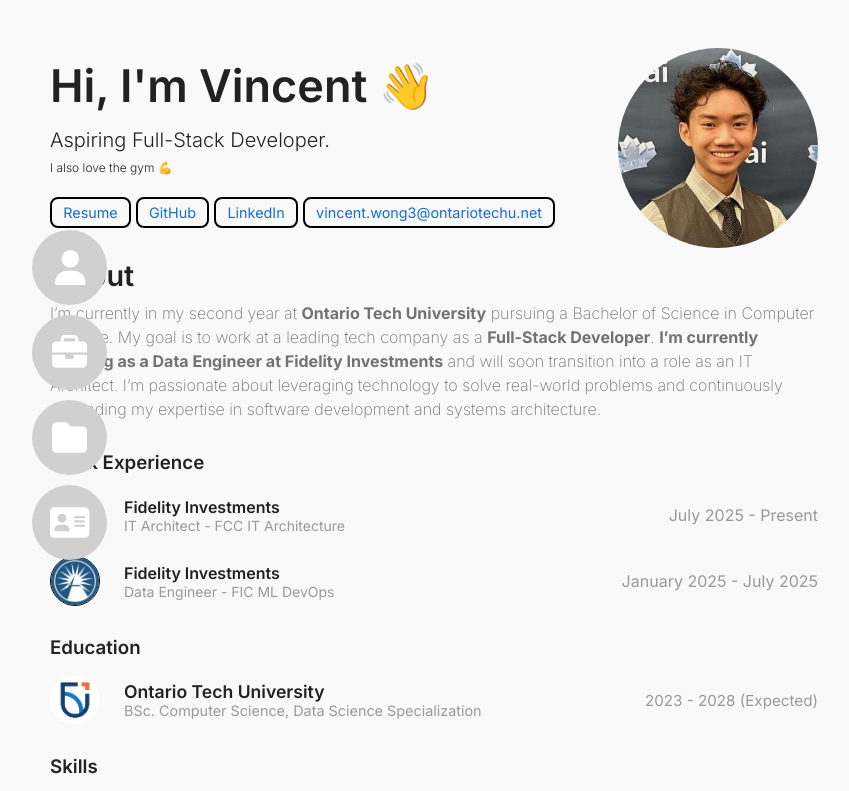
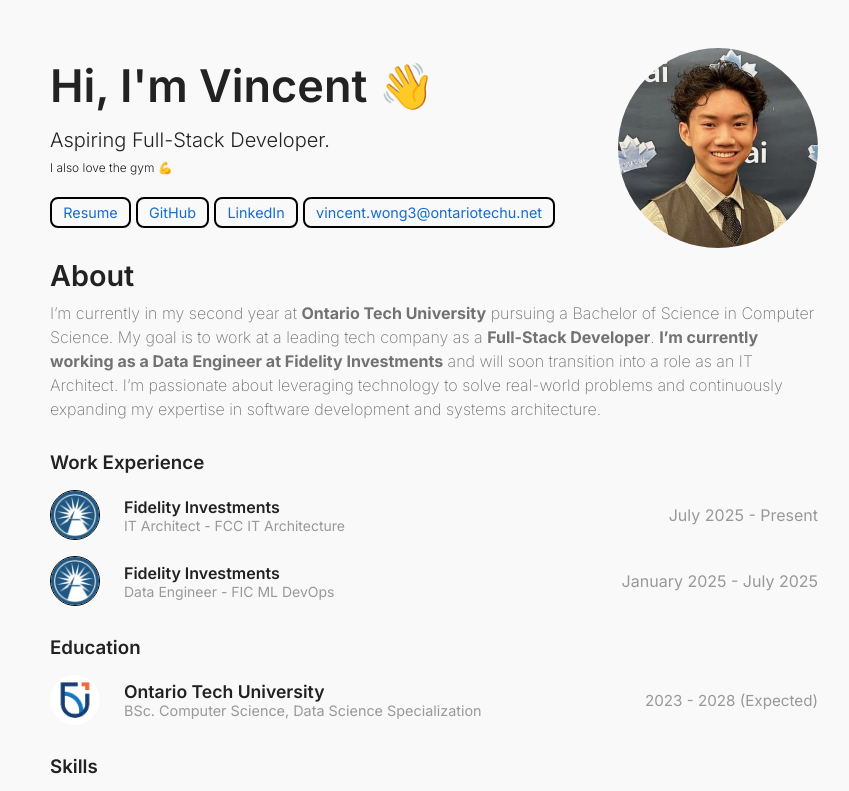
Before and after one commit to VinceKLW/personal-portfolio, a React (Vite) app: page / in a window 1280 px wide. Shown: the top 791 px of the page, without its empty margins (206-1055 px from the left). Built offline with nearby package versions, Linux system fonts and the light colour scheme.

Commit message:
remove sidebar

```diff
--- a/src/App.jsx
+++ b/src/App.jsx
@@ -15,7 +15,7 @@
   return (
     <>
       <div className='portfolio'>
-        <SideBar/>
+        {/* <SideBar/> */}
         <section id='intro'>
           <Intro/>
         </section>
--- a/src/components/SideBar/SideBar.css
+++ b/src/components/SideBar/SideBar.css
@@ -1,21 +1,21 @@
 .sidebar-menu {
   position: fixed;
-    left: 18%;
+  left: 18%;               /* or adjust so it’s where you want */
   top: 50%;
   transform: translateY(-50%);
   display: flex;
   flex-direction: column;
   align-items: center;
   padding: 8px;
-    z-index: 1000; /* make sure it’s on top if you want it overlapping intentionally */
+  z-index: 1000;
+  transition: opacity 0.3s ease, visibility 0.3s ease;
 }
 
+/* Hide sidebar on tablets and smaller */
 @media (max-width: 1024px) {
   .sidebar-menu {
-    display: none;
-  }
-
-  .portfolio {
-    margin-left: 0;
+    opacity: 0;
+    visibility: hidden;
+    pointer-events: none;  /* prevent interaction */
   }
 }
```
Lines whose indentation alone changed are shown as unchanged.
